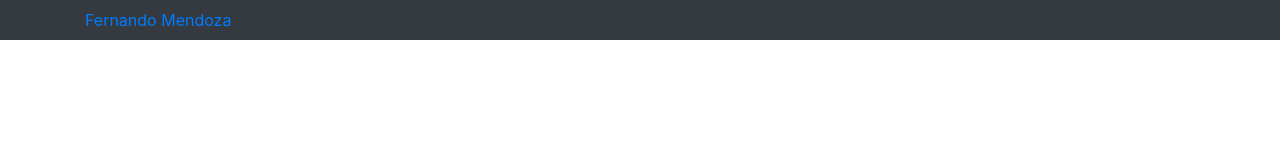
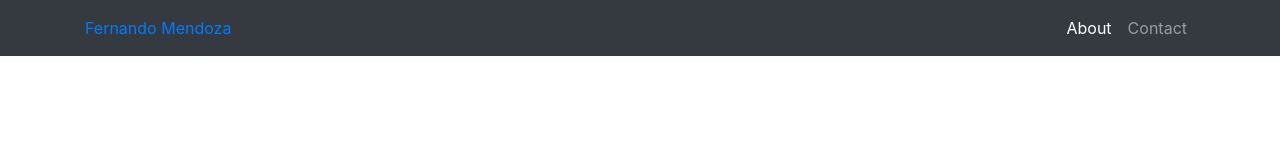
Before and after one commit to FMendoza13/Bootstrap-Portfolio, a plain HTML site: page index.html in a window 1280 px wide. Drawn offline with nearby package versions, Linux system fonts and the light colour scheme; files that its build step writes are made by us from their sources.

Commit message:
expanded the nav bar and put two links within

```diff
--- a/index.html
+++ b/index.html
@@ -14,6 +14,14 @@
         <nav class="navbar sticky-top navbar-expand-lg navbar-dark bg-dark">
           <div class="container collapse navbar-collapse" id="navbarTogglerDemo01">
               <a class="navbar=brand" href="#">Fernando Mendoza</a>
+              <ul class="form-inline navbar-nav mt-2 mt-lg-0">
+              <li class="nav-item active">
+                <a class="nav-link" href="index.html">About<span class="sr-only">(current)</span></a>
+              </li>
+              <li class="nav-item">
+                  <a class="nav-link" href="contact.html">Contact</a>
+              </li>
+              </ul>
           </div>
         </nav>
 
```
